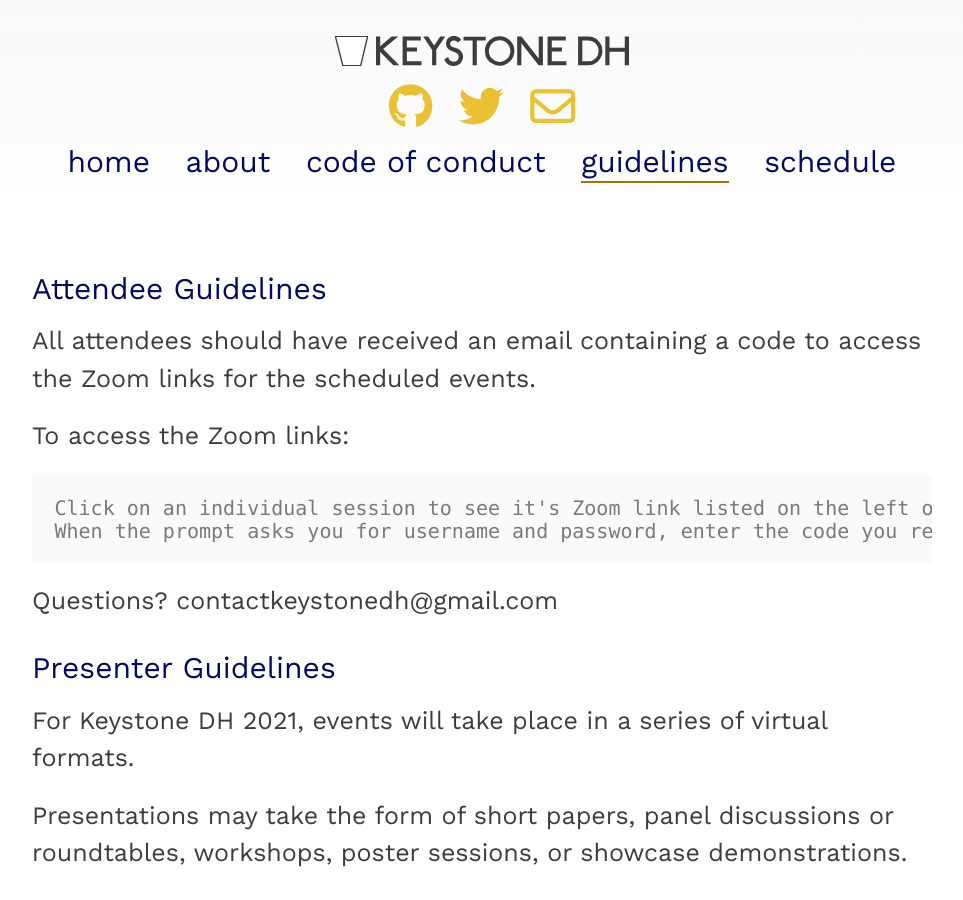
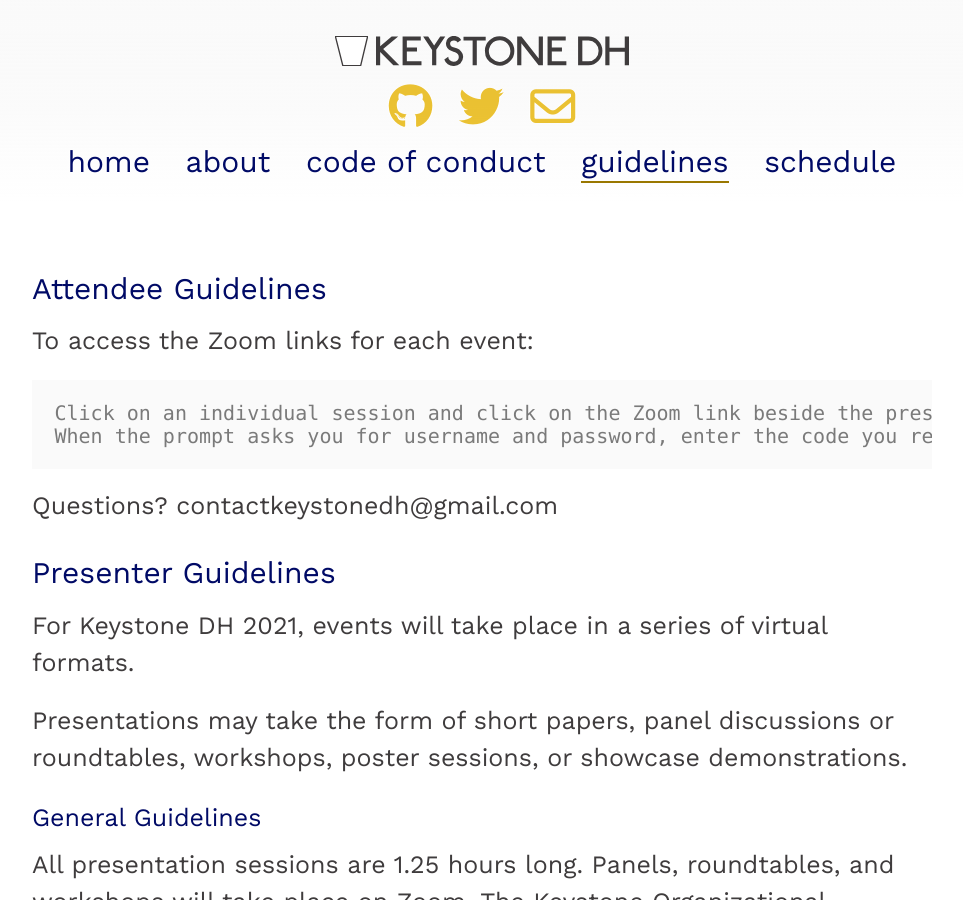
Before and after one commit to KeystoneDH/2021, a Jekyll site: the page built from _pages/guidelines.md, in a window 1280 px wide and 900 px high. Shown: the whole window, without its empty margins (158-1121 px from the left). Built offline with Jekyll 4.4.1, drawn with Linux system fonts in a browser that asks for light colours; nearby versions of some CDN libraries.

Commit message:
Update guidelines.md

```diff
--- a/_pages/guidelines.md
+++ b/_pages/guidelines.md
@@ -8,11 +8,9 @@ permalink: /guidelines
 
 ## Attendee Guidelines
 
-All attendees should have received an email containing a code to access the Zoom links for the scheduled events.
+To access the Zoom links for each event:
 
-To access the Zoom links:
-
-    Click on an individual session to see it's Zoom link listed on the left of the pop-up screen.
+    Click on an individual session and click on the Zoom link beside the presentation information.
     When the prompt asks you for username and password, enter the code you received in your registration confirmation email.
 
 Questions? contactkeystonedh@gmail.com
```
